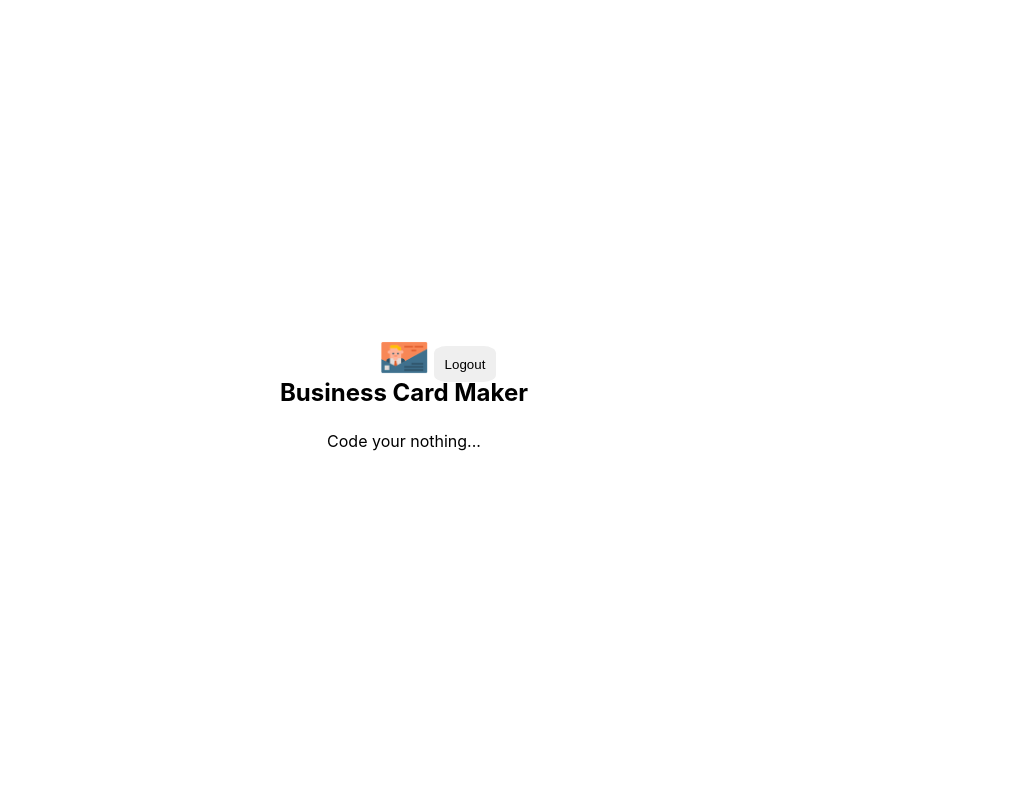
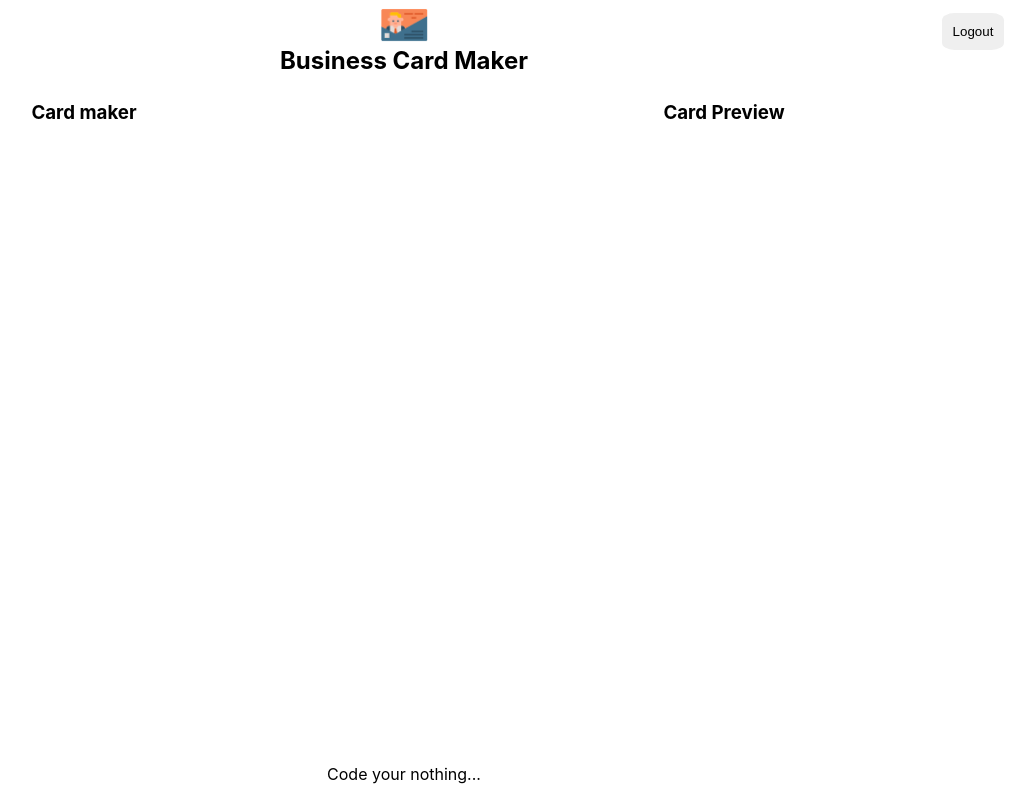
Before and after one commit to dddog/DreamCoding, a React (Create React App) app in the folder card-maker/: page /maker in a window 1280 px wide. Shown: the whole page, without its empty margins (236-1271 px from the left). Built offline with nearby package versions, Linux system fonts and the light colour scheme; no server answers; sample sign-in values are in the browser's storage.

Commit message:
editor, preview add

```diff
--- /dev/null
+++ b/card-maker/src/components/editor/editor.jsx
@@ -0,0 +1,10 @@
+import React from "react";
+import styles from "./editor.module.css";
+
+const Editor = (props) => (
+  <section className={styles.editor}>
+    <h1 className={styles.title}>Card maker</h1>
+  </section>
+);
+
+export default Editor;
--- /dev/null
+++ b/card-maker/src/components/editor/editor.module.css
@@ -0,0 +1,12 @@
+@value makerGreen from '../../common/colors.css';
+
+.editor {
+  flex-basis: 50%;
+}
+
+.title {
+  width: 100%;
+  text-align: center;
+  margin-bottom: 1em;
+  color: makerGreen;
+}
--- a/card-maker/src/components/maker/maker.jsx
+++ b/card-maker/src/components/maker/maker.jsx
@@ -1,7 +1,9 @@
 import React, { useEffect } from "react";
 import { useHistory } from "react-router-dom";
+import Editor from "../editor/editor";
 import Footer from "../footer/footer";
 import Header from "../header/header";
+import Preview from "../preview/preview";
 import styles from "./maker.module.css";
 
 const Maker = ({ authService }) => {
@@ -20,6 +22,10 @@
   return (
     <section className={styles.maker}>
       <Header onLogout={onLogout} />
+      <div className={styles.container}>
+        <Editor />
+        <Preview />
+      </div>
       <Footer />
     </section>
   );
--- a/card-maker/src/components/maker/maker.module.css
+++ b/card-maker/src/components/maker/maker.module.css
@@ -0,0 +1,19 @@
+@value mediaQuery from '../../common/size.css';
+
+.maker {
+  width: 100%;
+  height: 100%;
+  display: flex;
+  flex-direction: column;
+}
+
+.container {
+  display: flex;
+  flex: 1;
+}
+
+@media screen and (max-width: mediaQuery) {
+  .container {
+    flex-direction: column;
+  }
+}
--- /dev/null
+++ b/card-maker/src/components/preview/preview.jsx
@@ -0,0 +1,10 @@
+import React from "react";
+import styles from "./preview.module.css";
+
+const Preview = (props) => (
+  <section className={styles.preview}>
+    <h1 className={styles.title}>Card Preview</h1>
+  </section>
+);
+
+export default Preview;
--- /dev/null
+++ b/card-maker/src/components/preview/preview.module.css
@@ -0,0 +1,12 @@
+@value makerGreen from '../../common/colors.css';
+
+.preview {
+  flex-basis: 50%;
+}
+
+.title {
+  width: 100%;
+  text-align: center;
+  margin-bottom: 1em;
+  color: makerGreen;
+}
```
